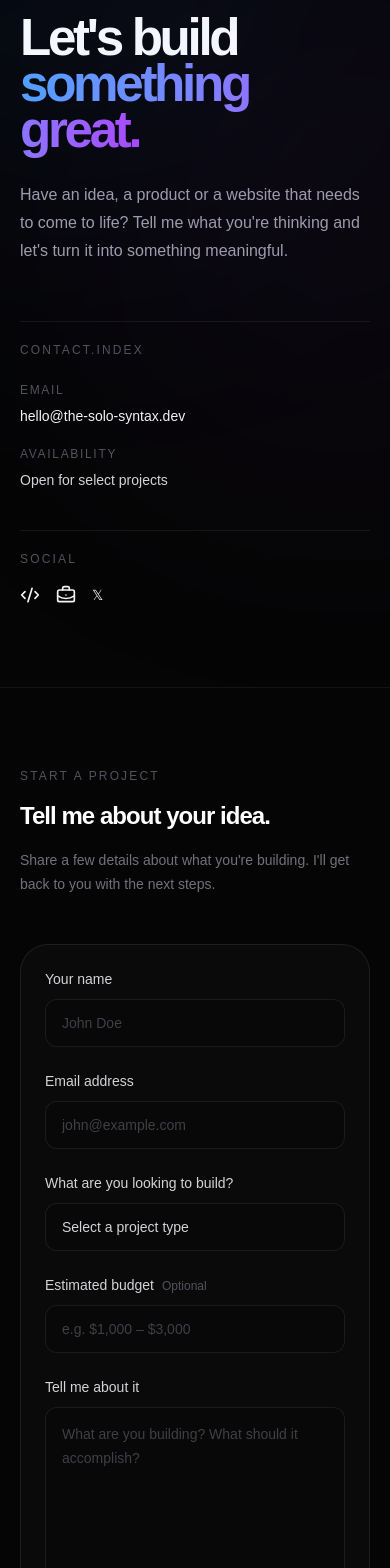
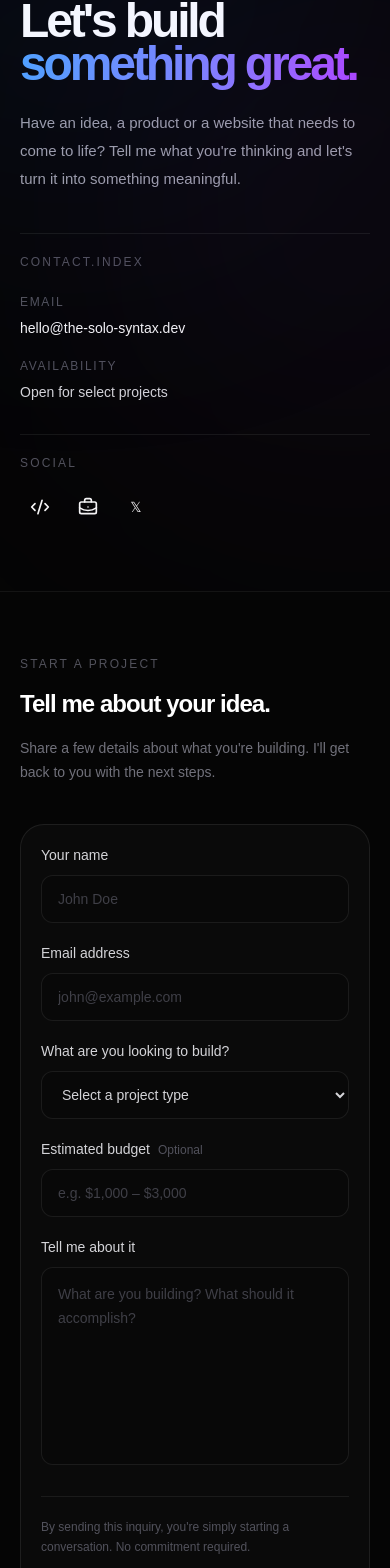
Before and after one commit to its-razahasnain/the-solo-syntax-web-portfolio, a Next.js app: page /contact in a window 390 px wide. Shown: the part 182-1750 px from the top of the page. Built offline with nearby package versions, Linux system fonts and the light colour scheme.

Commit message:
feat: make contact page fully responsive

```diff
--- a/src/app/contact/page.tsx
+++ b/src/app/contact/page.tsx
@@ -41,22 +41,22 @@ export default function ContactPage() {
         <section className="relative overflow-hidden border-b border-white/[0.06]">
           <div
             aria-hidden="true"
-            className="pointer-events-none absolute left-[-180px] top-[-220px] h-[500px] w-[500px] rounded-full bg-blue-500/[0.08] blur-[140px]"
+            className="pointer-events-none absolute left-[-180px] top-[-220px] h-[500px] w-[500px] rounded-full bg-blue-500/[0.08] blur-[140px] sm:left-[-140px] sm:top-[-180px]"
           />
 
           <div
             aria-hidden="true"
-            className="pointer-events-none absolute right-[-180px] top-[80px] h-[450px] w-[450px] rounded-full bg-purple-500/[0.07] blur-[140px]"
+            className="pointer-events-none absolute right-[-180px] top-[80px] h-[450px] w-[450px] rounded-full bg-purple-500/[0.07] blur-[140px] sm:right-[-140px]"
           />
 
           <Container>
-            <div className="grid gap-14 py-20 sm:py-28 lg:grid-cols-[1fr_0.42fr] lg:gap-20 lg:py-32">
-              <div>
+            <div className="grid gap-10 py-16 sm:gap-14 sm:py-24 lg:grid-cols-[1fr_0.42fr] lg:gap-20 lg:py-32">
+              <div className="min-w-0">
                 <p className="mb-5 text-xs font-medium uppercase tracking-[0.2em] text-zinc-500">
                   Let&apos;s connect
                 </p>
 
-                <h1 className="max-w-4xl text-[clamp(3.2rem,7vw,6.5rem)] font-semibold leading-[0.9] tracking-[-0.065em] text-white">
+                <h1 className="max-w-4xl text-[clamp(3rem,12vw,6.5rem)] font-semibold leading-[0.9] tracking-[-0.065em] text-white sm:text-[clamp(3.2rem,7vw,6.5rem)]">
                   Let&apos;s build
                   <br />
                   <span className="bg-gradient-to-r from-blue-400 via-indigo-400 to-purple-500 bg-clip-text text-transparent">
@@ -64,14 +64,14 @@ export default function ContactPage() {
                   </span>
                 </h1>
 
-                <p className="mt-7 max-w-xl text-base leading-7 text-zinc-400 sm:text-lg">
+                <p className="mt-6 max-w-xl text-[15px] leading-7 text-zinc-400 sm:mt-7 sm:text-lg">
                   Have an idea, a product or a website that needs to come to
                   life? Tell me what you&apos;re thinking and let&apos;s turn
                   it into something meaningful.
                 </p>
               </div>
 
-              <div className="lg:pt-2">
+              <div className="min-w-0 lg:pt-2">
                 <div className="border-t border-white/[0.07] pt-5">
                   <p className="text-xs font-medium uppercase tracking-[0.18em] text-zinc-600">
                     contact.index
@@ -104,18 +104,18 @@ export default function ContactPage() {
                 </div>
 
                 {/* Social Links */}
-                <div className="mt-10 border-t border-white/[0.07] pt-5">
+                <div className="mt-8 border-t border-white/[0.07] pt-5 sm:mt-10">
                   <p className="text-xs font-medium uppercase tracking-[0.18em] text-zinc-600">
                     Social
                   </p>
 
-                  <div className="mt-4 flex items-center gap-4">
+                  <div className="mt-4 flex items-center gap-2">
                     <a
                       href={githubLink?.href}
                       target="_blank"
                       rel="noreferrer"
                       aria-label="GitHub"
-                      className="text-zinc-500 transition-colors hover:text-white"
+                      className="inline-flex h-10 w-10 items-center justify-center rounded-full text-zinc-500 transition-colors hover:bg-white/[0.04] hover:text-white"
                     >
                       <Code2 className="h-5 w-5" />
                     </a>
@@ -125,7 +125,7 @@ export default function ContactPage() {
                       target="_blank"
                       rel="noreferrer"
                       aria-label="LinkedIn"
-                      className="text-zinc-500 transition-colors hover:text-white"
+                      className="inline-flex h-10 w-10 items-center justify-center rounded-full text-zinc-500 transition-colors hover:bg-white/[0.04] hover:text-white"
                     >
                       <BriefcaseBusiness className="h-5 w-5" />
                     </a>
@@ -135,7 +135,7 @@ export default function ContactPage() {
                       target="_blank"
                       rel="noreferrer"
                       aria-label="X"
-                      className="text-zinc-500 transition-colors hover:text-white"
+                      className="inline-flex h-10 w-10 items-center justify-center rounded-full text-zinc-500 transition-colors hover:bg-white/[0.04] hover:text-white"
                     >
                       <span className="text-sm font-medium">𝕏</span>
                     </a>
@@ -147,10 +147,10 @@ export default function ContactPage() {
         </section>
 
         {/* Contact Form */}
-        <section className="py-20 sm:py-28">
+        <section className="py-16 sm:py-24 lg:py-28">
           <Container>
-            <div className="grid gap-12 lg:grid-cols-[0.4fr_1fr] lg:gap-20">
-              <div>
+            <div className="grid gap-10 sm:gap-12 lg:grid-cols-[0.4fr_1fr] lg:gap-20">
+              <div className="min-w-0">
                 <p className="text-xs font-medium uppercase tracking-[0.18em] text-zinc-600">
                   Start a project
                 </p>
@@ -171,12 +171,12 @@ export default function ContactPage() {
         </section>
 
         {/* CTA */}
-        <section className="pb-20 sm:pb-28">
+        <section className="pb-16 sm:pb-24 lg:pb-28">
           <Container>
-            <div className="relative overflow-hidden rounded-[2rem] border border-white/[0.09] bg-white/[0.025] px-6 py-12 sm:px-10 sm:py-14 lg:px-14">
+            <div className="relative overflow-hidden rounded-[1.5rem] border border-white/[0.09] bg-white/[0.025] px-5 py-10 sm:rounded-[2rem] sm:px-10 sm:py-14 lg:px-14">
               <div
                 aria-hidden="true"
-                className="pointer-events-none absolute right-[-120px] top-[-180px] h-[400px] w-[400px] rounded-full bg-purple-500/[0.08] blur-[120px]"
+                className="pointer-events-none absolute right-[-140px] top-[-180px] h-[360px] w-[360px] rounded-full bg-purple-500/[0.08] blur-[120px] sm:right-[-120px] sm:h-[400px] sm:w-[400px]"
               />
 
               <div
@@ -184,8 +184,8 @@ export default function ContactPage() {
                 className="pointer-events-none absolute bottom-[-220px] left-[-180px] h-[360px] w-[360px] rounded-full bg-blue-500/[0.05] blur-[120px]"
               />
 
-              <div className="relative flex flex-col justify-between gap-10 lg:flex-row lg:items-end">
-                <div>
+              <div className="relative flex flex-col justify-between gap-8 lg:flex-row lg:items-end lg:gap-10">
+                <div className="min-w-0">
                   <p className="text-xs font-medium uppercase tracking-[0.18em] text-zinc-500">
                     Let&apos;s build
                   </p>
@@ -201,20 +201,18 @@ export default function ContactPage() {
 
                 <Link
                   href="/projects"
-                  className="group inline-flex w-fit shrink-0 items-center gap-2 rounded-full bg-gradient-to-r from-blue-500 to-purple-500 px-6 py-3.5 text-sm font-medium text-white transition-all duration-300 hover:opacity-90"
+                  className="group inline-flex min-h-11 w-full shrink-0 items-center justify-center gap-2 rounded-full bg-gradient-to-r from-blue-500 to-purple-500 px-5 py-3.5 text-sm font-medium text-white transition-all duration-300 hover:opacity-90 sm:w-fit sm:px-6"
                 >
                   Explore my work
-
                   <ArrowUpRight className="h-4 w-4 transition-transform duration-300 group-hover:translate-x-0.5 group-hover:-translate-y-0.5" />
                 </Link>
               </div>
 
               <Link
                 href="/about"
-                className="group relative mt-8 inline-flex items-center gap-2 text-sm font-medium text-zinc-400 transition-colors duration-200 hover:text-white"
+                className="group relative mt-7 inline-flex items-center gap-2 text-sm font-medium text-zinc-400 transition-colors duration-200 hover:text-white sm:mt-8"
               >
                 Or learn more about me
-
                 <ArrowRight className="h-4 w-4 transition-transform duration-200 group-hover:translate-x-0.5" />
               </Link>
             </div>
--- a/src/components/sections/contact-form.tsx
+++ b/src/components/sections/contact-form.tsx
@@ -13,6 +13,7 @@ const projectTypes = [
 
 export function ContactForm() {
   const [isSubmitting, setIsSubmitting] = useState(false);
+
   const [status, setStatus] = useState<{
     type: "success" | "error" | null;
     message: string;
@@ -25,6 +26,7 @@ export function ContactForm() {
     event.preventDefault();
 
     setIsSubmitting(true);
+
     setStatus({
       type: null,
       message: "",
@@ -81,10 +83,10 @@ export function ContactForm() {
   return (
     <form
       onSubmit={handleSubmit}
-      className="rounded-[1.75rem] border border-white/[0.08] bg-white/[0.025] p-6 sm:p-8"
+      className="min-w-0 rounded-[1.5rem] border border-white/[0.08] bg-white/[0.025] p-5 sm:rounded-[1.75rem] sm:p-8"
     >
-      <div className="grid gap-6 sm:grid-cols-2">
-        <div>
+      <div className="grid gap-5 sm:grid-cols-2 sm:gap-6">
+        <div className="min-w-0">
           <label
             htmlFor="name"
             className="mb-2.5 block text-sm font-medium text-zinc-300"
@@ -100,11 +102,11 @@ export function ContactForm() {
             required
             maxLength={100}
             placeholder="John Doe"
-            className="h-12 w-full rounded-xl border border-white/[0.08] bg-black/20 px-4 text-sm text-white outline-none placeholder:text-zinc-700 transition-colors focus:border-indigo-400/50 focus:bg-white/[0.035]"
+            className="h-12 w-full min-w-0 rounded-xl border border-white/[0.08] bg-black/20 px-4 text-sm text-white outline-none placeholder:text-zinc-700 transition-colors focus:border-indigo-400/50 focus:bg-white/[0.035]"
           />
         </div>
 
-        <div>
+        <div className="min-w-0">
           <label
             htmlFor="email"
             className="mb-2.5 block text-sm font-medium text-zinc-300"
@@ -120,12 +122,12 @@ export function ContactForm() {
             required
             maxLength={254}
             placeholder="john@example.com"
-            className="h-12 w-full rounded-xl border border-white/[0.08] bg-black/20 px-4 text-sm text-white outline-none placeholder:text-zinc-700 transition-colors focus:border-indigo-400/50 focus:bg-white/[0.035]"
+            className="h-12 w-full min-w-0 rounded-xl border border-white/[0.08] bg-black/20 px-4 text-sm text-white outline-none placeholder:text-zinc-700 transition-colors focus:border-indigo-400/50 focus:bg-white/[0.035]"
           />
         </div>
       </div>
 
-      <div className="mt-6">
+      <div className="mt-5 sm:mt-6">
         <label
           htmlFor="projectType"
           className="mb-2.5 block text-sm font-medium text-zinc-300"
@@ -138,7 +140,7 @@ export function ContactForm() {
           name="projectType"
           defaultValue=""
           required
-          className="h-12 w-full appearance-none rounded-xl border border-white/[0.08] bg-black/20 px-4 text-sm text-zinc-300 outline-none transition-colors focus:border-indigo-400/50 focus:bg-white/[0.035]"
+          className="h-12 w-full min-w-0 rounded-xl border border-white/[0.08] bg-black/20 px-4 text-sm text-zinc-300 outline-none transition-colors focus:border-indigo-400/50 focus:bg-white/[0.035]"
         >
           <option value="" disabled>
             Select a project type
@@ -152,7 +154,7 @@ export function ContactForm() {
         </select>
       </div>
 
-      <div className="mt-6">
+      <div className="mt-5 sm:mt-6">
         <label
           htmlFor="budget"
           className="mb-2.5 block text-sm font-medium text-zinc-300"
@@ -169,11 +171,11 @@ export function ContactForm() {
           type="text"
           maxLength={100}
           placeholder="e.g. $1,000 – $3,000"
-          className="h-12 w-full rounded-xl border border-white/[0.08] bg-black/20 px-4 text-sm text-white outline-none placeholder:text-zinc-700 transition-colors focus:border-indigo-400/50 focus:bg-white/[0.035]"
+          className="h-12 w-full min-w-0 rounded-xl border border-white/[0.08] bg-black/20 px-4 text-sm text-white outline-none placeholder:text-zinc-700 transition-colors focus:border-indigo-400/50 focus:bg-white/[0.035]"
         />
       </div>
 
-      <div className="mt-6">
+      <div className="mt-5 sm:mt-6">
         <label
           htmlFor="message"
           className="mb-2.5 block text-sm font-medium text-zinc-300"
@@ -188,7 +190,7 @@ export function ContactForm() {
           maxLength={5000}
           rows={7}
           placeholder="What are you building? What should it accomplish?"
-          className="w-full resize-none rounded-xl border border-white/[0.08] bg-black/20 px-4 py-3.5 text-sm leading-6 text-white outline-none placeholder:text-zinc-700 transition-colors focus:border-indigo-400/50 focus:bg-white/[0.035]"
+          className="min-h-[168px] w-full min-w-0 resize-none rounded-xl border border-white/[0.08] bg-black/20 px-4 py-3.5 text-sm leading-6 text-white outline-none placeholder:text-zinc-700 transition-colors focus:border-indigo-400/50 focus:bg-white/[0.035]"
         />
       </div>
 
@@ -211,7 +213,7 @@ export function ContactForm() {
       {status.type && (
         <div
           role={status.type === "success" ? "status" : "alert"}
-          className={`mt-6 flex items-start gap-3 rounded-xl border px-4 py-3.5 text-sm ${
+          className={`mt-5 flex items-start gap-3 rounded-xl border px-4 py-3.5 text-sm sm:mt-6 ${
             status.type === "success"
               ? "border-emerald-400/15 bg-emerald-400/[0.05] text-emerald-300"
               : "border-red-400/15 bg-red-400/[0.05] text-red-300"
@@ -221,11 +223,11 @@ export function ContactForm() {
             <Check className="mt-0.5 h-4 w-4 shrink-0" />
           )}
 
-          <span>{status.message}</span>
+          <span className="min-w-0">{status.message}</span>
         </div>
       )}
 
-      <div className="mt-7 flex flex-col gap-4 border-t border-white/[0.07] pt-6 sm:flex-row sm:items-center sm:justify-between">
+      <div className="mt-6 flex flex-col gap-5 border-t border-white/[0.07] pt-5 sm:mt-7 sm:flex-row sm:items-center sm:justify-between sm:gap-4 sm:pt-6">
         <p className="max-w-sm text-xs leading-5 text-zinc-600">
           By sending this inquiry, you&apos;re simply starting a conversation.
           No commitment required.
@@ -234,7 +236,7 @@ export function ContactForm() {
         <button
           type="submit"
           disabled={isSubmitting}
-          className="group inline-flex w-full shrink-0 items-center justify-center gap-2 rounded-full bg-gradient-to-r from-blue-500 to-purple-500 px-6 py-3.5 text-sm font-medium text-white transition-all duration-300 hover:opacity-90 disabled:cursor-not-allowed disabled:opacity-60 sm:w-auto"
+          className="group inline-flex min-h-11 w-full shrink-0 items-center justify-center gap-2 rounded-full bg-gradient-to-r from-blue-500 to-purple-500 px-6 py-3.5 text-sm font-medium text-white transition-all duration-300 hover:opacity-90 disabled:cursor-not-allowed disabled:opacity-60 sm:w-auto"
         >
           {isSubmitting ? (
             <>
```
Also changed, not shown: src/components/sections/contact.tsx (+13 -9 lines).
